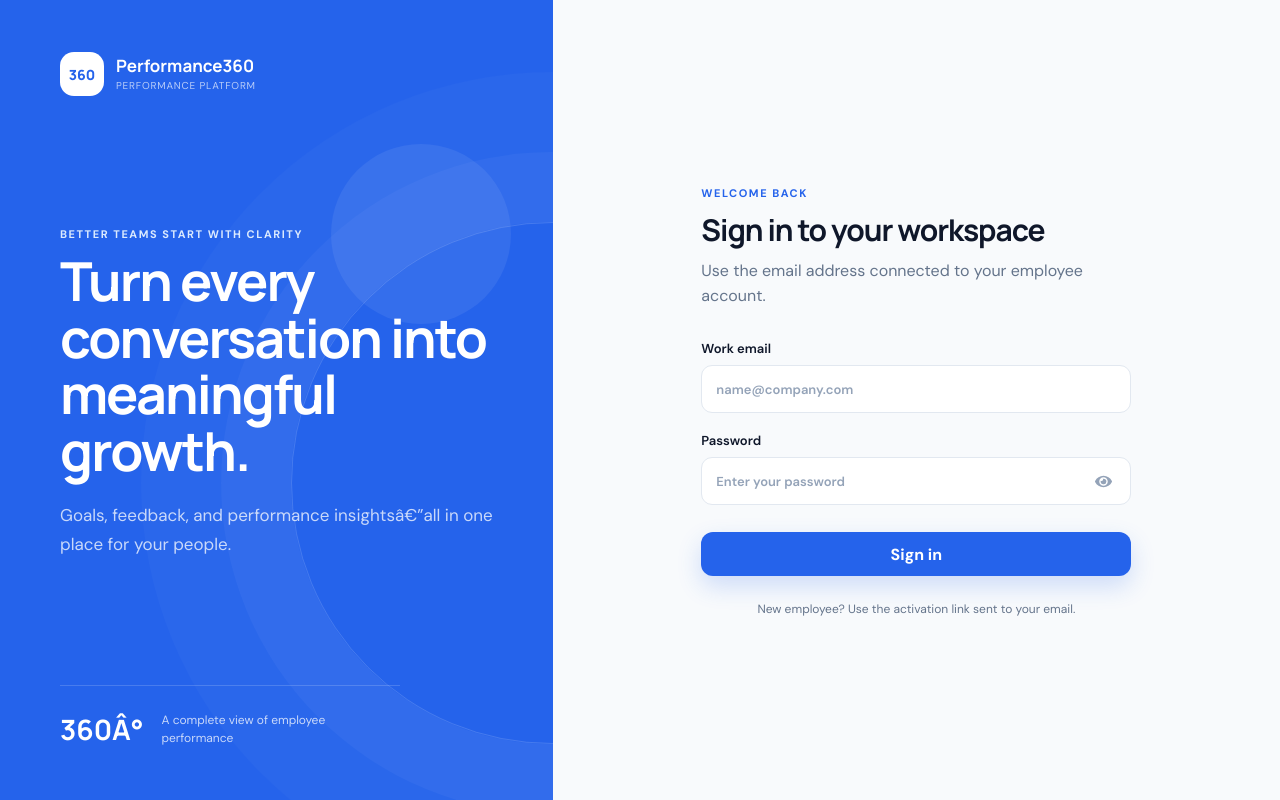
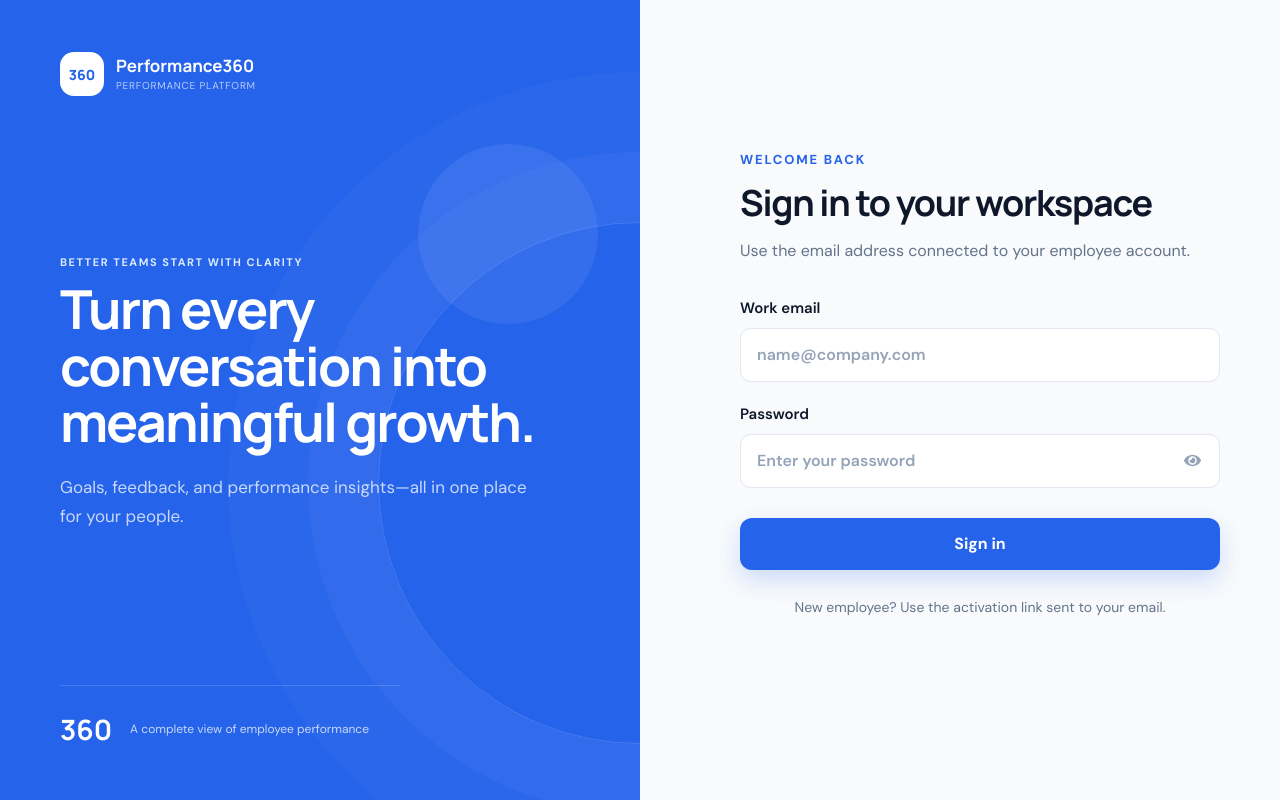
Before and after one commit to Satheesan-R/360-performance-platform, a Next.js app in the folder frontend/: page /auth/login in a window 1280 px wide. Built offline with nearby package versions, Linux system fonts and the light colour scheme; no server answers.

Commit message:
loginmodule.css : Reduce the gap between the leftside-content and right side content in login page

```diff
--- a/frontend/src/app/auth/login/login.module.css
+++ b/frontend/src/app/auth/login/login.module.css
@@ -1,3 +1,4 @@
+.blueStory { color: white; background: #2563eb; }
 .blueLogin { --login-blue: #2563eb; --login-blue-dark: #1d4ed8; --login-blue-soft: #dbeafe; --login-page: #f8fafc; --login-text: #0f172a; --login-muted: #64748b; --login-line: #e2e8f0; }
 .blueLogin :global(.auth-story) { background: var(--login-blue); }
 .blueLogin :global(.auth-story)::before { border-color: rgba(255, 255, 255, .15); box-shadow: 0 0 0 70px rgba(255, 255, 255, .035), 0 0 0 150px rgba(255, 255, 255, .022); }
@@ -18,3 +19,26 @@
 .blueLogin :global(.button-primary) { color: white; background: var(--login-blue); box-shadow: 0 10px 24px rgba(37, 99, 235, .2); }
 .blueLogin :global(.button-primary:hover:not(:disabled)) { background: var(--login-blue-dark); box-shadow: 0 13px 28px rgba(37, 99, 235, .28); }
 .blueLogin :global(.spinner.small) { border-color: rgba(255, 255, 255, .4); border-top-color: white; }
+
+
+/* Larger login form typography and controls */
+.blueLogin :global(.auth-card) { width: min(480px, 100%); }
+.blueLogin :global(.auth-card > .eyebrow) { margin-bottom: 14px; font-size: 13px; }
+.blueLogin :global(.auth-card h2) { margin-bottom: 13px; font-size: 36px; line-height: 1.18; }
+.blueLogin :global(.auth-card > p) { margin-bottom: 34px; font-size: 16px; line-height: 1.65; }
+.blueLogin :global(.auth-card .field) { gap: 10px; margin-bottom: 22px; font-size: 15px; }
+.blueLogin :global(.auth-card .field input) { height: 54px; padding-left: 16px; font-size: 16px; }
+.blueLogin :global(.auth-card .field-control input) { padding-right: 54px; }
+.blueLogin :global(.auth-card .button) { min-height: 52px; font-size: 16px; }
+.blueLogin :global(.auth-card .form-footnote) { margin-top: 27px; font-size: 14px; line-height: 1.5; }
+@media (max-width: 600px) {
+  .blueLogin :global(.auth-card h2) { font-size: 31px; }
+  .blueLogin :global(.auth-card > p) { font-size: 15px; }
+}
+
+/* Bring the two desktop content areas closer together */
+@media (min-width: 900px) {
+  .blueLogin { grid-template-columns: minmax(440px, 1fr) minmax(520px, 1fr); }
+  .blueLogin :global(.auth-story) { padding-right: 40px; }
+  .blueLogin :global(.auth-panel) { place-items: center start; padding-left: 100px; }
+}
--- a/frontend/src/app/auth/login/page.js
+++ b/frontend/src/app/auth/login/page.js
@@ -51,14 +51,14 @@ export default function LoginPage() {
 
   return (
     <main className={`${styles.blueLogin} auth-layout`}>
-      <section className="auth-story">
+      <section className={`auth-story ${styles.blueStory}`}>
         <Brand light />
         <div className="story-copy">
           <span className="eyebrow light">Better teams start with clarity</span>
           <h1>Turn every conversation into meaningful growth.</h1>
-          <p>Goals, feedback, and performance insightsâ€”all in one place for your people.</p>
+          <p>Goals, feedback, and performance insights—all in one place for your people.</p>
         </div>
-        <div className="story-stat"><strong>360Â°</strong><span>A complete view of employee performance</span></div>
+        <div className="story-stat"><strong>360</strong><span>A complete view of employee performance</span></div>
       </section>
 
       <section className="auth-panel">
```
